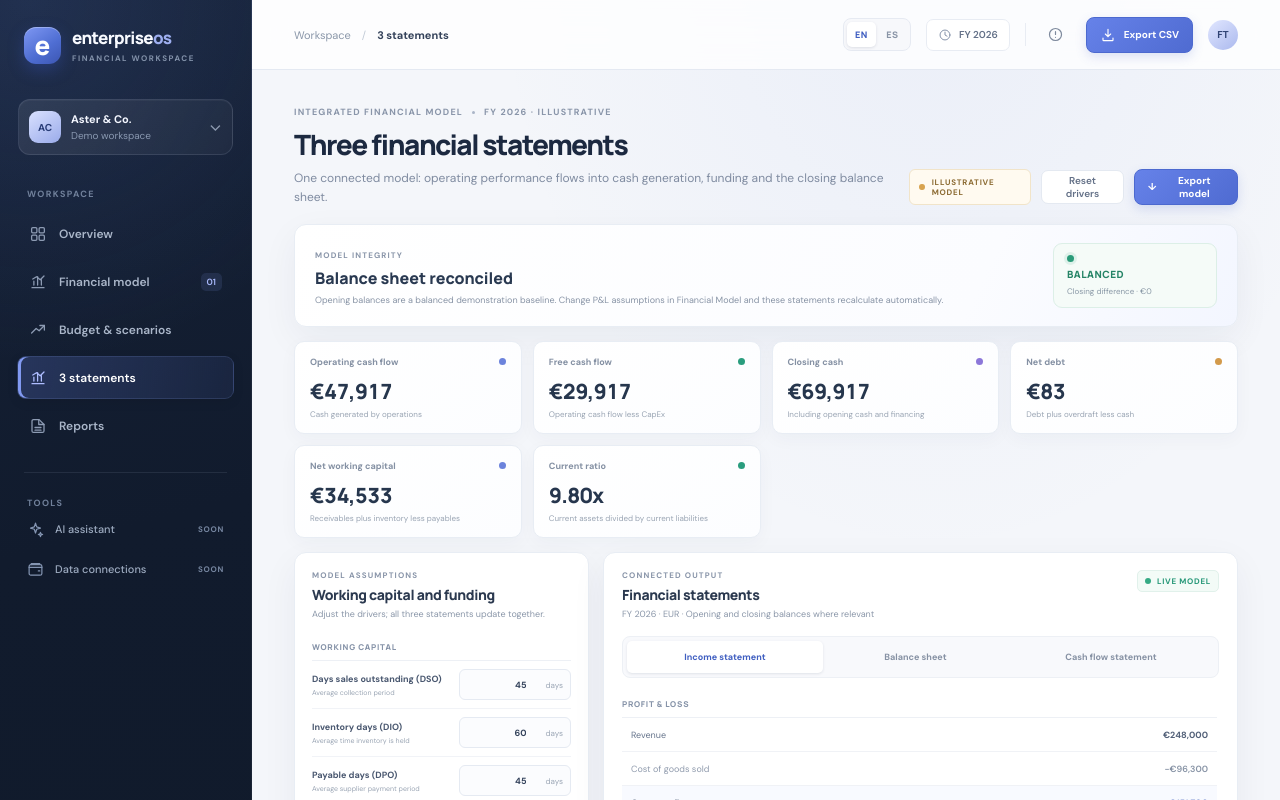
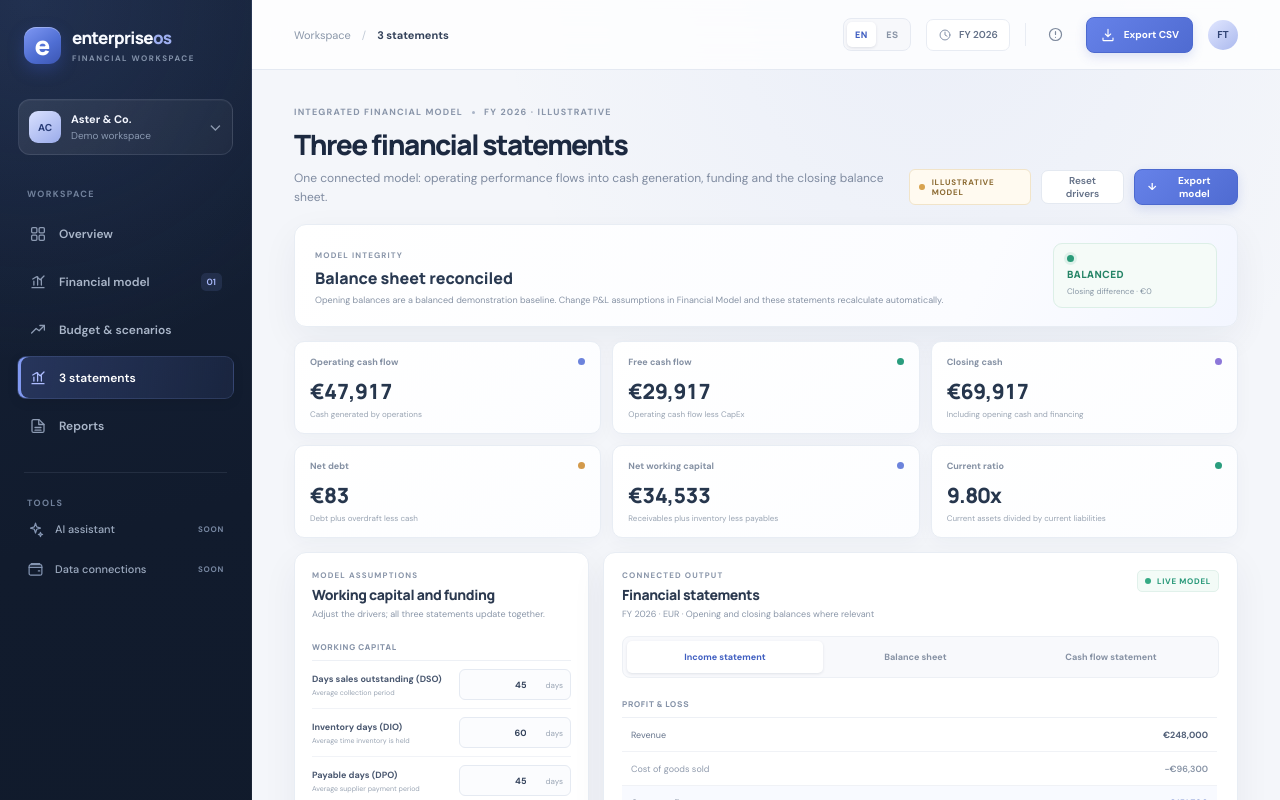
Before and after one commit to jaimefg19034/EnterpriseOS, a Next.js app: page / in a window 1280 px wide. Both pictures are taken after a click on the button "3 statements". Shown: the top 800 px of the page. Built offline with nearby package versions, Linux system fonts and the light colour scheme.

Commit message:
Adjust liquidity metric card grid for six indicators

```diff
--- a/app/globals.css
+++ b/app/globals.css
@@ -625,7 +625,7 @@ button:focus-visible, input:focus-visible {
 .three-statements-warning { margin-bottom: 14px; padding: 12px 15px; color: #916b37; border: 1px solid #f1dfc3; border-radius: 9px; background: #fffaf2; }
 .three-statements-warning strong { font-size: 10px; }
 .three-statements-warning p { margin: 5px 0 0; font-size: 9px; line-height: 1.5; }
-.three-statements-stats { display: grid; grid-template-columns: repeat(4,minmax(0,1fr)); gap: 11px; margin-bottom: 14px; }
+.three-statements-stats { display: grid; grid-template-columns: repeat(3,minmax(0,1fr)); gap: 11px; margin-bottom: 14px; }
 .three-statement-stat {
   min-width: 0; padding: 14px 15px; border: 1px solid #e8edf4; border-radius: 10px;
   background: linear-gradient(145deg,#fff,#fcfdff); box-shadow: 0 5px 18px rgba(31,49,80,.035);
```
